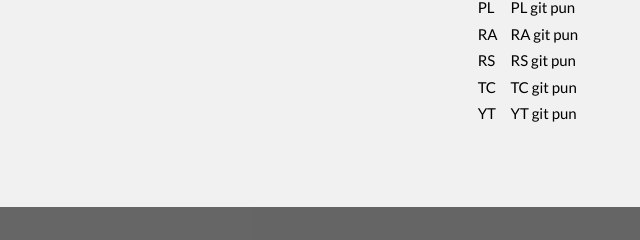
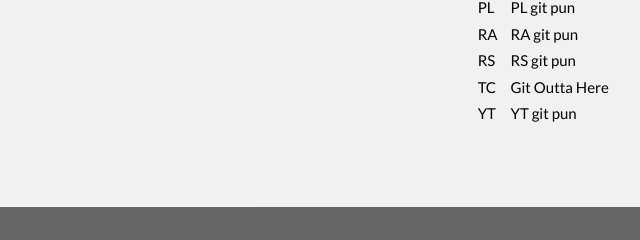
Before and after one commit to KevBourqueNBCC/PullRequests2025, a plain HTML site: page index.html in a window 1280 px wide. Shown: the part 1840-2080 px from the top of the page, 2-642 px from the left. Drawn offline with nearby package versions, Linux system fonts and the light colour scheme.

Commit message:
Added git pun - TC

```diff
--- a/index.html
+++ b/index.html
@@ -156,7 +156,7 @@ body,h1,h2,h3,h4,h5,h6 {font-family: "Lato", sans-serif}
 			</tr>
 			<tr>
 				<td>TC</td>
-				<td>TC git pun</td>
+				<td>Git Outta Here</td>
 			</tr>
 			<tr>
 				<td>YT</td>
```
